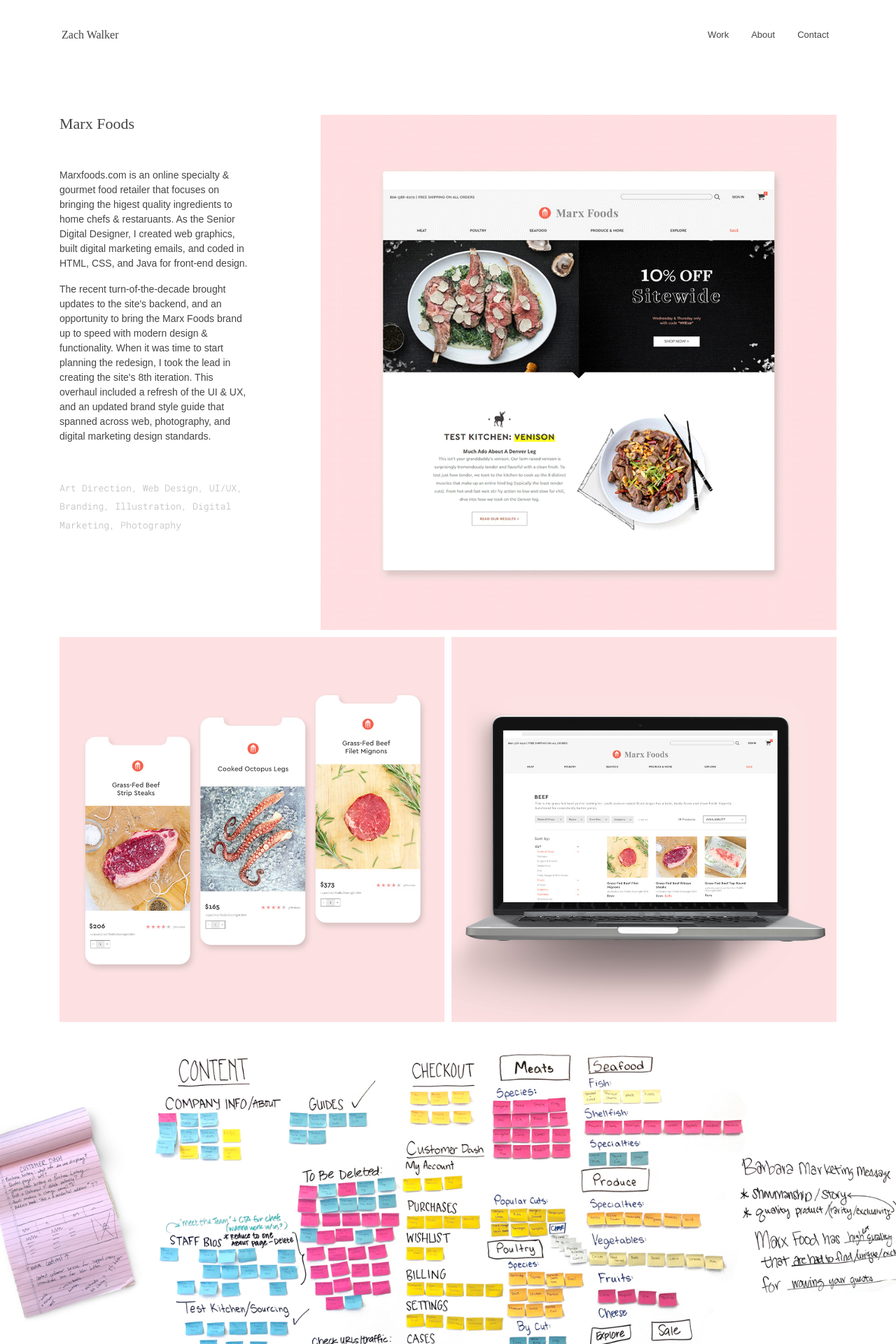
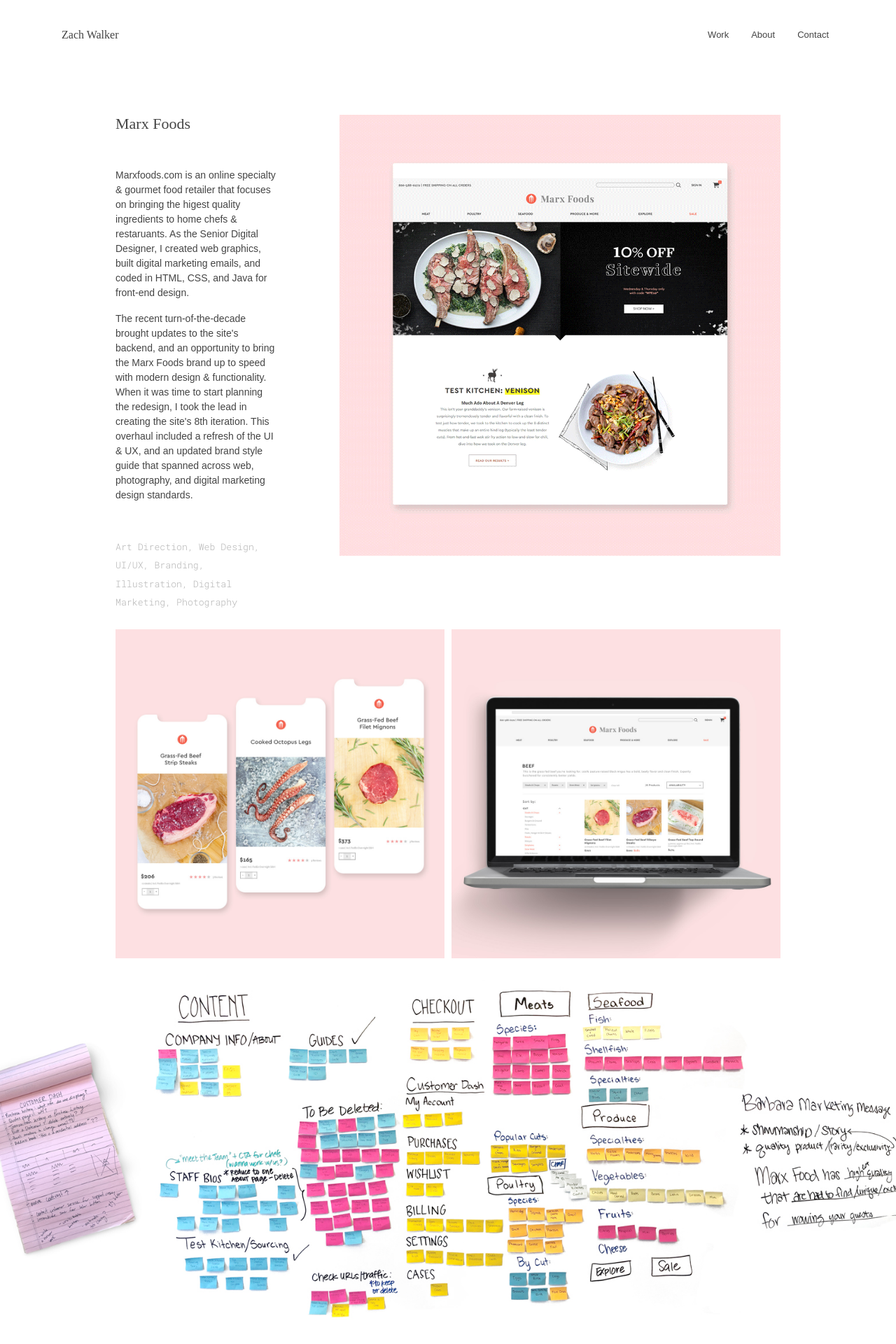
Before and after one commit to zwalkerdesign/zwalkerdesign.github.io, a Jekyll site: the page marx-foods.html, which Jekyll copies as it is, in a window 1280 px wide. Shown: the top 1920 px of the page at 70% size. Built offline with Jekyll 4.4.1, drawn with Linux system fonts in a browser that asks for light colours; nearby versions of some CDN libraries; some web fonts are replaced.

Commit message:
Update style.css

```diff
--- a/css/style.css
+++ b/css/style.css
@@ -114,6 +114,15 @@
 .workContainer{
 	margin-left: 5em;
 	margin-right: 5em;
+	margin-bottom: 0;
+	margin-top: 10px;
+}
+}
+
+@media only screen and (min-width: 1200px){
+.workContainer{
+	margin-left: 10em;
+	margin-right: 10em;
 	margin-bottom: 0;
 	margin-top: 10px;
 }
```
